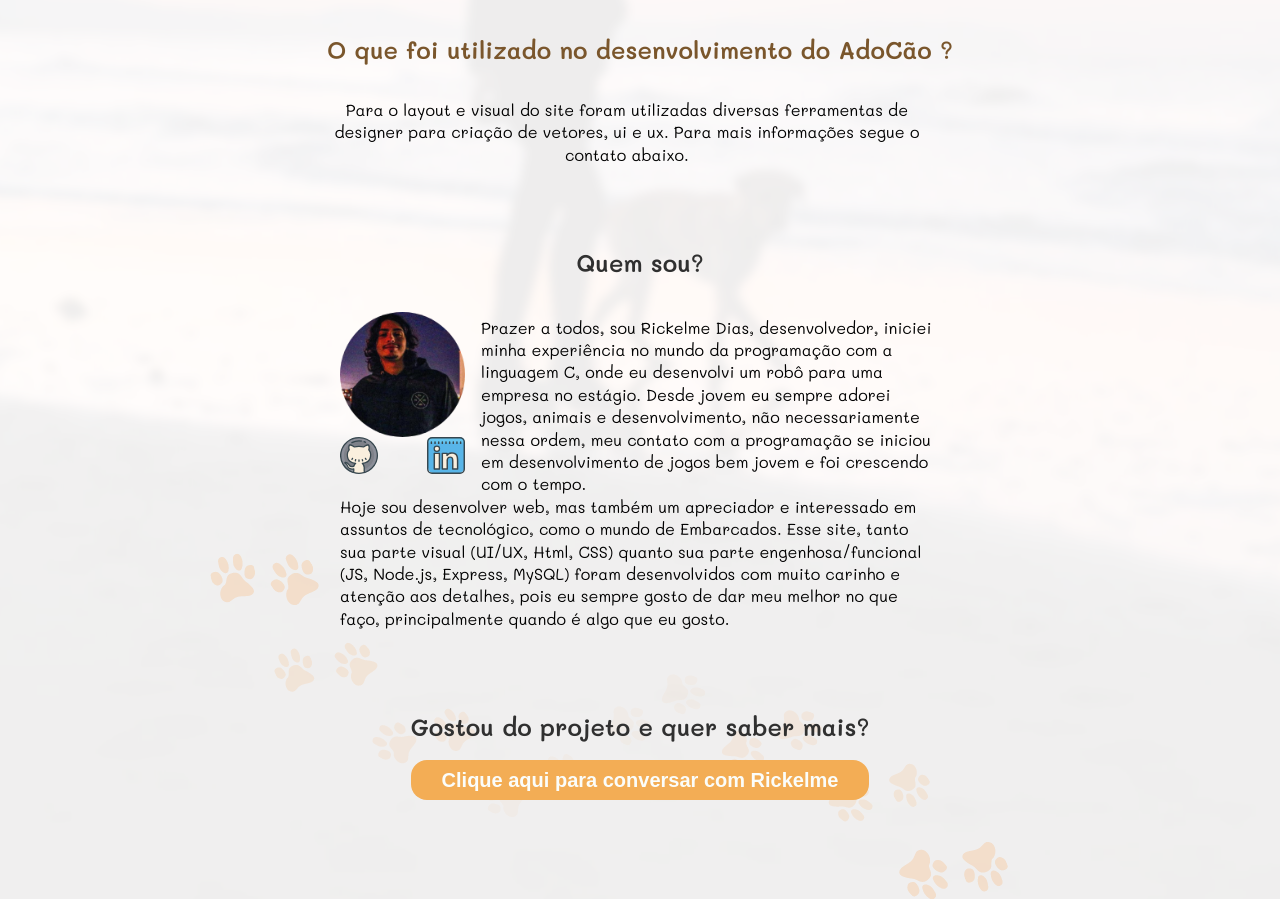
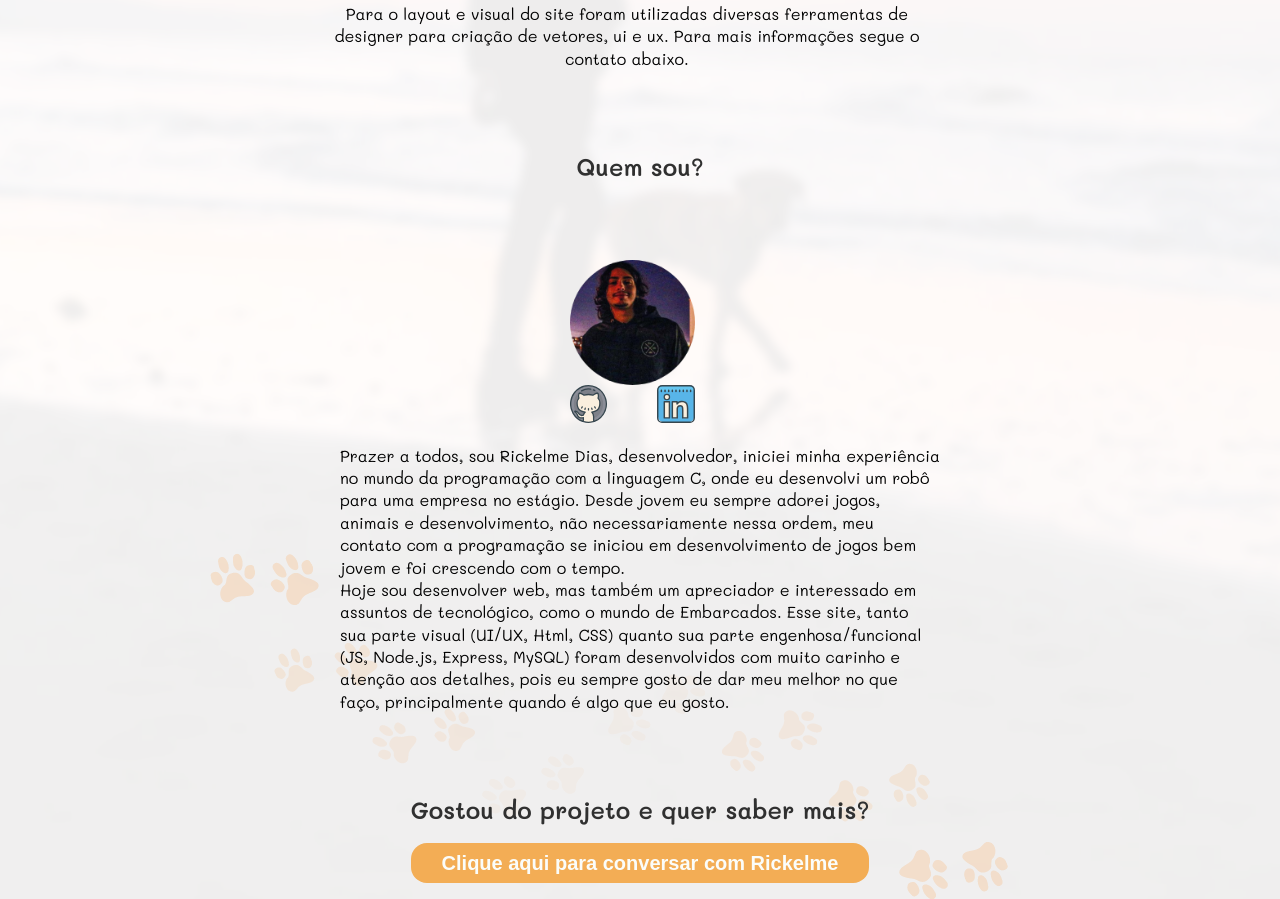
Before and after one commit to rickelmedias/AdoCao, a plain HTML site: page front-end/pages/sobre/index.html in a window 1280 px wide. Shown: the part 903-1802 px from the top of the page. Drawn offline with Linux system fonts and the light colour scheme.

Commit message:
front-end fix

```diff
--- a/front-end/styles/about.css
+++ b/front-end/styles/about.css
@@ -4,6 +4,7 @@ main {
     align-items: center;
     justify-content: center;
     flex-direction: column;
+    padding: 2rem;
 }
 
 div#whatis h3 {
@@ -44,6 +45,13 @@ div#whoisme h3 {
     color: var(--black-color);
     margin-bottom: 2rem;
 }
+div#whoisme {
+    display: flex;
+    align-items: center;
+    justify-content: center;
+    flex-direction: column;
+    flex-wrap: wrap;
+}
 div#whoisme div#picture-n-social {
     display: flex;
     justify-content: center;
@@ -53,9 +61,10 @@ div#whoisme div#picture-n-social {
     padding-right: 1rem;
 }
 div#whoisme section {
-    max-height: 200px;
     display: flex;
     flex-direction: row;
+    align-items: center;
+    justify-content: center;
     text-align: left;
 }
 div#social-media {
@@ -93,3 +102,15 @@ div#button-homepage .button_home {
 img#picture-me {
     max-width: 125px;
 }
+
+@media (max-width: 1280px) {
+    /* div#whoisme {
+        max-width: 280px;
+    } */
+    div#whoisme section {
+        flex-wrap: wrap;
+    }
+    /* div#whoisme p {
+        max-width: 280px;
+    } */
+}
--- a/front-end/styles/dog_container.css
+++ b/front-end/styles/dog_container.css
@@ -127,8 +127,8 @@ h3.dog_name {
     display: flex;
     justify-content: center;
     align-content: center;
-    width: 150px;
-    height: 150px;
+    width: 100%;
+    height: 100%;
     min-height: 110px;
     object-fit: cover;
     border-radius: 50%;
```
Also changed, not shown: front-end/pages/sobre/index.html (+1 -0 lines).
